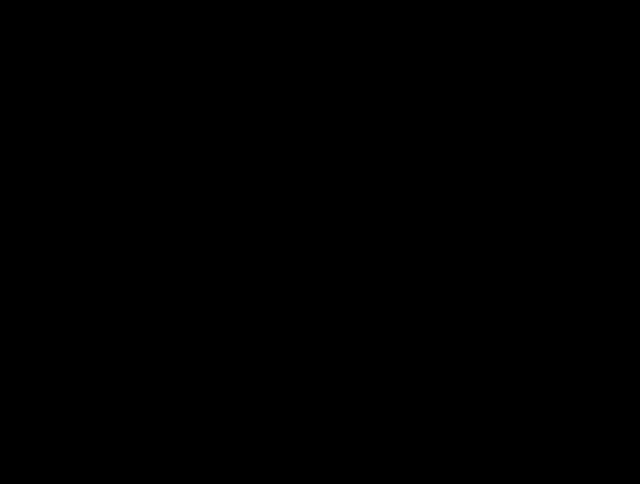
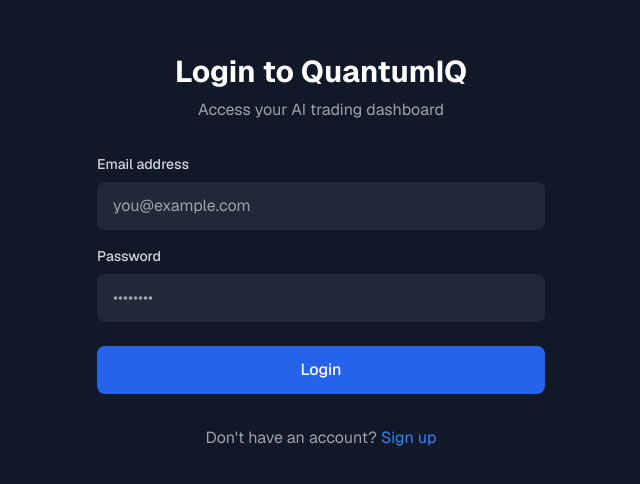
Before and after one commit to mmdrzie/quantumiq, a Next.js app: page /login in a window 1280 px wide. Before the commit this address had no page. Shown: the part 148-632 px from the top of the page, without its empty margins (319-959 px from the left). Built offline with nearby package versions, Linux system fonts and the light colour scheme.

Commit message:
home update

```diff
--- /dev/null
+++ b/app/login/page.tsx
@@ -0,0 +1,82 @@
+// app/login/page.tsx
+'use client';
+
+import { useActionState } from 'react';
+import { login } from '@/lib/actions'; // You'll need to create this action
+import { Loader2 } from 'lucide-react';
+
+export default function LoginPage() {
+  const [state, formAction] = useActionState(login, undefined);
+
+  return (
+    <div className="min-h-screen flex items-center justify-center p-4 bg-gray-900">
+      <div className="w-full max-w-md space-y-8">
+        <div className="text-center">
+          <h1 className="text-3xl font-bold text-white">Login to QuantumIQ</h1>
+          <p className="mt-2 text-gray-400">
+            Access your AI trading dashboard
+          </p>
+        </div>
+
+        <form action={formAction} className="mt-8 space-y-6">
+          <div className="space-y-4">
+            <div>
+              <label className="block text-sm font-medium mb-2 text-gray-300">
+                Email address
+              </label>
+              <input
+                name="email"
+                type="email"
+                required
+                className="w-full px-4 py-3 bg-gray-800 rounded-lg focus:ring-2 focus:ring-blue-500 text-white"
+                placeholder="you@example.com"
+              />
+            </div>
+
+            <div>
+              <label className="block text-sm font-medium mb-2 text-gray-300">
+                Password
+              </label>
+              <input
+                name="password"
+                type="password"
+                required
+                className="w-full px-4 py-3 bg-gray-800 rounded-lg focus:ring-2 focus:ring-blue-500 text-white"
+                placeholder="••••••••"
+              />
+            </div>
+          </div>
+
+          <button
+            type="submit"
+            className="w-full py-3 bg-blue-600 hover:bg-blue-700 rounded-lg font-medium flex justify-center items-center gap-2 text-white transition-colors"
+            disabled={state?.isPending}
+          >
+            {state?.isPending ? (
+              <>
+                <Loader2 className="w-4 h-4 animate-spin" />
+                Logging In...
+              </>
+            ) : (
+              'Login'
+            )}
+          </button>
+
+          {state?.error && (
+            <div className="text-red-400 text-center text-sm">
+              ⚠️ {state.error.message}
+            </div>
+          )}
+        </form>
+
+        {/* Link to Signup Page */}
+        <div className="text-center text-gray-400">
+          Don&apos;t have an account?{' '}
+          <a href="/signup" className="text-blue-500 hover:underline">
+            Sign up
+          </a>
+        </div>
+      </div>
+    </div>
+  );
+}
--- a/app/page.tsx
+++ b/app/page.tsx
@@ -1,33 +1,100 @@
 'use client';
 
-import { motion } from "framer-motion";
+import { useState } from "react";
+import { motion, AnimatePresence } from "framer-motion";
 import Link from "next/link";
+import { Menu, X, User } from "lucide-react";
 import TypewriterClient from "@/components/TypewriterClient";
 import { RocketIcon, ShieldIcon, PulseIcon } from "@/components/icons";
 
 export default function Home() {
+  const [isOpen, setIsOpen] = useState(false);
+  const [isLoggedIn, setIsLoggedIn] = useState(false); // Simulating login state
+
   return (
-    <div className="min-h-screen bg-gradient-to-b from-gray-900 to-black">
-      <main className="container mx-auto px-4 py-12 md:py-20">
+    <div className="relative min-h-screen">
+      {/* Header */}
+      <header className="fixed top-0 left-0 w-full bg-black/80 backdrop-blur-md border-b border-gray-800 z-50">
+        <div className="container mx-auto flex items-center justify-between py-4 px-6">
+          <Link href="/" className="text-2xl font-bold text-white">
+            QuantumiQ
+          </Link >
 
+          {/* Desktop Nav */}
+          <nav className="hidden md:flex gap-6 items-center">
+            <Link href="/signup" className="text-gray-300 hover:text-white transition duration-300">
+              Get Started
+            </Link>
+            <Link href="/docs" className="text-gray-300 hover:text-white transition duration-300">
+              Docs
+            </Link>
+            {isLoggedIn ? (
+              <div className="flex items-center gap-2 text-gray-300">
+                <User size={24} /> <span>Profile</span>
+              </div>
+            ) : (
+              <Link href="/login" className="text-gray-300 hover:text-white transition duration-300">
+                Login
+              </Link>
+            )}
+          </nav>
 
+          {/* Mobile Menu Button */}
+          <button className="md:hidden text-gray-300" onClick={() => setIsOpen(!isOpen)}>
+            {isOpen ? <X size={24} /> : <Menu size={24} />}
+          </button>
+        </div>
 
+        {/* Mobile Menu */}
+        <AnimatePresence>
+          {isOpen && (
+            <motion.nav
+              initial={{ opacity: 0, y: -10 }}
+              animate={{ opacity: 1, y: 0 }}
+              exit={{ opacity: 0, y: -10 }}
+              className="md:hidden bg-black/90 backdrop-blur-md absolute top-full left-0 w-full border-b border-gray-800 py-4"
+            >
+              <div className="flex flex-col items-center gap-4">
+                <Link href="/signup" className="text-gray-300 hover:text-white transition duration-300" onClick={() => setIsOpen(false)}>
+                  Get Started
+                </Link>
+                <Link href="/docs" className="text-gray-300 hover:text-white transition duration-300" onClick={() => setIsOpen(false)}>
+                  Docs
+                </Link>
+                {isLoggedIn ? (
+                  <div className="text-gray-300">Profile</div>
+                ) : (
+                  <Link href="/login" className="text-gray-300 hover:text-white transition duration-300" onClick={() => setIsOpen(false)}>
+                    Login
+                  </Link>
+                )}
+              </div>
+            </motion.nav>
+          )}
+        </AnimatePresence>
+      </header>
+
+      {/* Background Video */}
+      <video autoPlay loop muted playsInline className="absolute top-0 left-0 w-full h-full object-cover z-[-1]">
+        <source src="/background.mp4" type="video/mp4" />
+        Your browser does not support the video tag.
+      </video>
+
+      <main className="relative container mx-auto px-4 py-24 md:py-32">
         {/* Hero Section */}
         <div className="text-center mb-20">
           <h1 className="text-5xl md:text-6xl font-bold bg-clip-text text-transparent bg-gradient-to-r from-rose-50 to-blue-500 mb-6">
             QuantumiQ
 
           </h1>
-          <div className="max-w-2xl mx-auto text-gray-300 text-lg">
+        </div>
 
-          </div>
-        </div>
 
 
         {/* Hero Section */}
         <div className="text-center mb-16">
           <h1 className="text-4xl md:text-6xl font-bold bg-clip-text text-transparent bg-gradient-to-r from-rose-50 to-blue-500 mb-6">
-            Next-Gen AI Trading Platform
+            Next-Gen AI Trading Platform<br /><br /><br />
           </h1>
           <div className="max-w-2xl mx-auto text-gray-300 text-lg">
             <TypewriterClient />
@@ -35,9 +102,8 @@ export default function Home() {
         </div>
 
         {/* Features Grid */}
-        <div className="grid grid-cols-1 md:grid-cols-3 gap-6">
-          {[
-            {
+        <div className="grid grid-cols-1 md:grid-cols-3 gap-8">
+          {[{
               title: "AI Market Predictions",
               description: "Real-time analysis using transformer models",
               icon: RocketIcon,
@@ -68,21 +134,12 @@ export default function Home() {
         </div>
 
         {/* Call-to-Action Section */}
-        <motion.div
-          whileHover={{ scale: 1.05 }}
-          className="flex justify-center gap-6 mt-20"
-        >
-          <Link
-            href="/signup"
-            className="bg-blue-600 hover:bg-blue-700 text-white px-8 py-4 rounded-full text-lg font-semibold transition-all"
-          >
+        <motion.div whileHover={{ scale: 1.05 }} className="flex justify-center gap-6 mt-20">
+          <Link href="/signup" className="bg-grey-100 hover:bg-green-700 text-white px-8 py-4 rounded-full text-lg font-semibold transition-all">
             Get Started
           </Link>
-          <Link
-            href="/docs"
-            className="bg-purple-700 hover:bg-purple-700 text-white px-8 py-4 rounded-full text-lg font-semibold transition-all"
-          >
-            Docs
+          <Link href="/login" className="bg-grey hover:bg-blue-500 text-white px-8 py-4 rounded-full text-lg font-semibold transition-all">
+            Login
           </Link>
         </motion.div>
       </main>
--- a/app/signup/page.tsx
+++ b/app/signup/page.tsx
@@ -67,6 +67,14 @@ export default function SignupPage() {
             </div>
           )}
         </form>
+
+        {/* Link to Login Page */}
+        <div className="text-center text-gray-400">
+          Already have an account?{' '}
+          <a href="/login" className="text-blue-500 hover:underline">
+            Login
+          </a>
+        </div>
       </div>
     </div>
   );
--- a/lib/actions.ts
+++ b/lib/actions.ts
@@ -1,7 +1,7 @@
 'use server';
 
 import { auth } from '@/lib/firebase';
-import { createUserWithEmailAndPassword } from 'firebase/auth';
+import { createUserWithEmailAndPassword, signInWithEmailAndPassword } from 'firebase/auth';
 import {
   validateEmail,
   validatePassword,
@@ -18,8 +18,9 @@ type AuthState = {
   isPending?: boolean;
 };
 
+// Signup Action
 export async function authenticate(
-  state: AuthState | undefined, // Handle `undefined` state
+  state: AuthState | undefined,
   formData: FormData
 ): Promise<AuthState> {
   const rawFormData = {
@@ -52,11 +53,11 @@ export async function authenticate(
     return {
       success: true,
       userId: userCredential.user.uid,
-      isPending: false, // Ensure `isPending` is included
+      isPending: false,
     };
 
   } catch (error) {
-    console.error('Account creation failed:', error); // Log the error for debugging
+    console.error('Account creation failed:', error);
     return {
       error: {
         code: 'UNKNOWN_ERROR',
@@ -66,3 +67,48 @@ export async function authenticate(
     };
   }
 }
+
+// Login Action
+export async function login(
+  state: AuthState | undefined,
+  formData: FormData
+): Promise<AuthState> {
+  const rawFormData = {
+    email: formData.get('email') as string,
+    password: formData.get('password') as string,
+  };
+
+  try {
+    // Validate inputs
+    if (!validateEmail(rawFormData.email)) {
+      throw new Error('Invalid email format');
+    }
+
+    if (!validatePassword(rawFormData.password)) {
+      throw new Error('Password must be at least 8 characters');
+    }
+
+    // Log in the user
+    const userCredential = await signInWithEmailAndPassword(
+      auth,
+      rawFormData.email,
+      rawFormData.password
+    );
+
+    return {
+      success: true,
+      userId: userCredential.user.uid,
+      isPending: false,
+    };
+
+  } catch (error) {
+    console.error('Login failed:', error);
+    return {
+      error: {
+        code: 'LOGIN_ERROR',
+        message: 'Invalid email or password',
+      },
+      isPending: false,
+    };
+  }
+}
--- a/package.json
+++ b/package.json
@@ -9,6 +9,7 @@
     "lint": "next lint"
   },
   "dependencies": {
+    "@heroicons/react": "^2.2.0",
     "@heroui/react": "^2.6.14",
     "firebase": "^11.2.0",
     "framer-motion": "^12.0.6",
```
Also changed, not shown: 2 other files (tests, documents, lock files or other folders).
